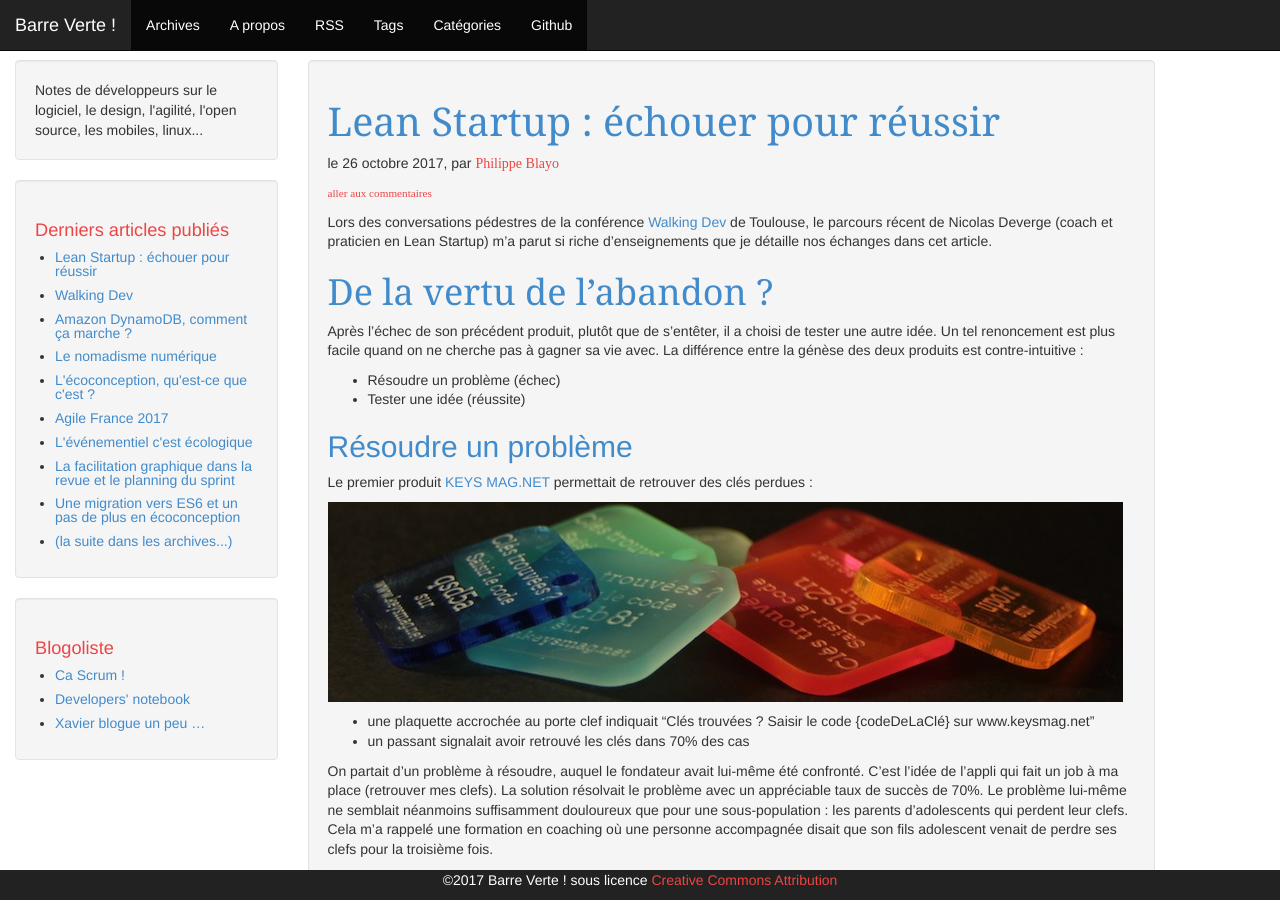
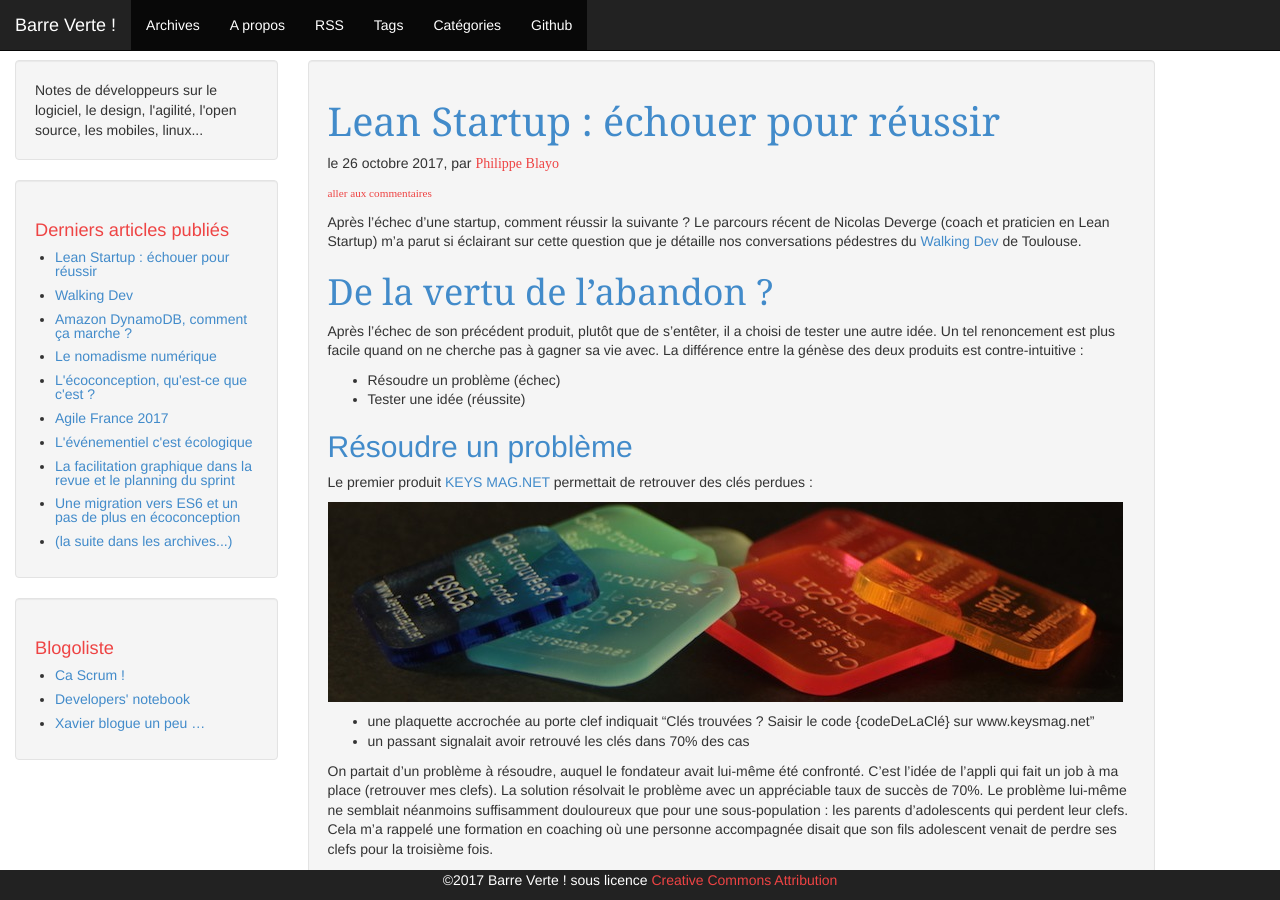
Before and after one commit to MichaelBitard/barreverte.github.io, a Jekyll site: the page built from _posts/2017-10-26-lean_startup_echouer_pour_reussir.md, in a window 1280 px wide and 900 px high. Built offline with Jekyll 4.4.1, drawn with Linux system fonts in a browser that asks for light colours; comment, search, counter and statistics services are not loaded.

Commit message:
[article] Commence par une question pour améliorer l'accroche dans les tweets

```diff
--- a/_posts/2017-10-26-lean_startup_echouer_pour_reussir.md
+++ b/_posts/2017-10-26-lean_startup_echouer_pour_reussir.md
@@ -10,8 +10,8 @@ tags:
 comments: true
 ---
 
-Lors des conversations pédestres de la conférence [Walking Dev](http://www.barreverte.fr/walking_dev) de Toulouse,
-le parcours récent de Nicolas Deverge (coach et praticien en Lean Startup) m'a parut si riche d'enseignements que je détaille nos échanges dans cet article.
+Après l'échec d'une startup, comment réussir la suivante ?
+Le parcours récent de Nicolas Deverge (coach et praticien en Lean Startup) m'a parut si éclairant sur cette question que je détaille nos conversations pédestres du [Walking Dev](http://www.barreverte.fr/walking_dev) de Toulouse.
 
 
 # De la vertu de l'abandon ?
```
